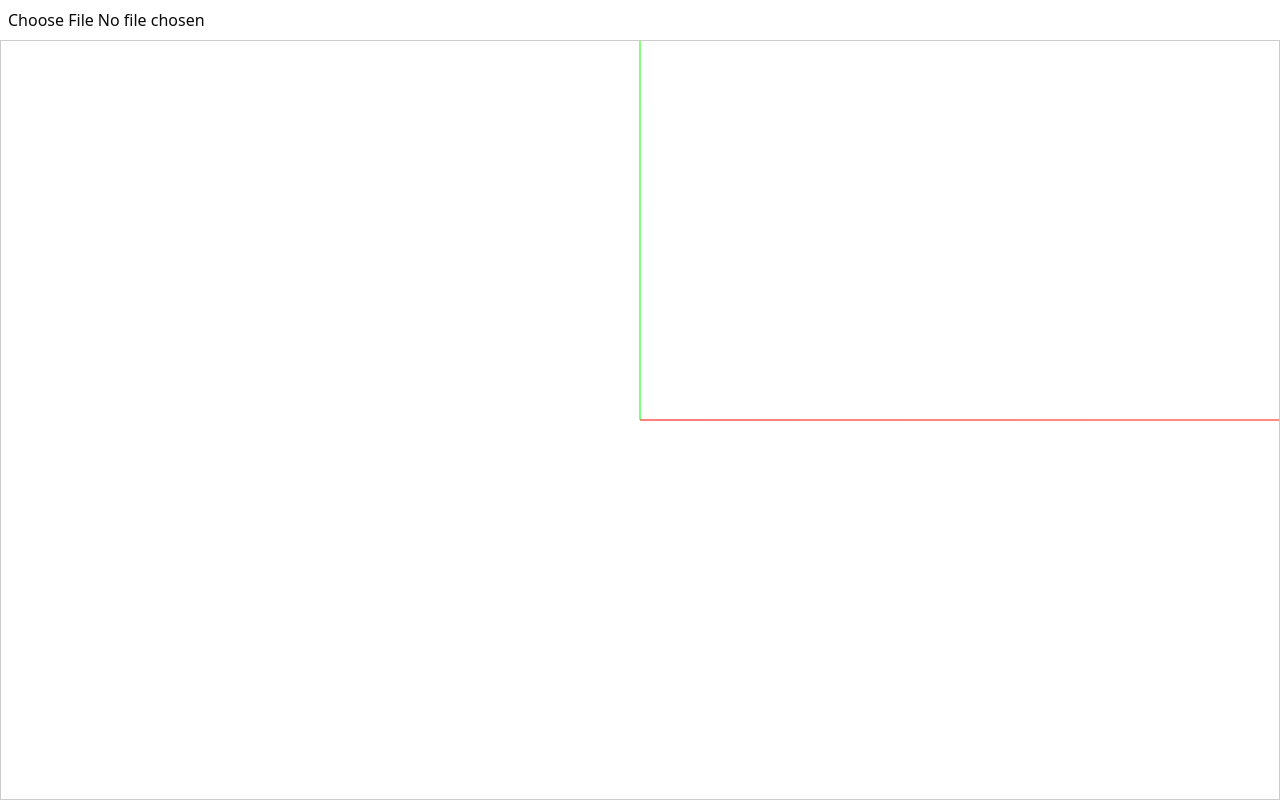
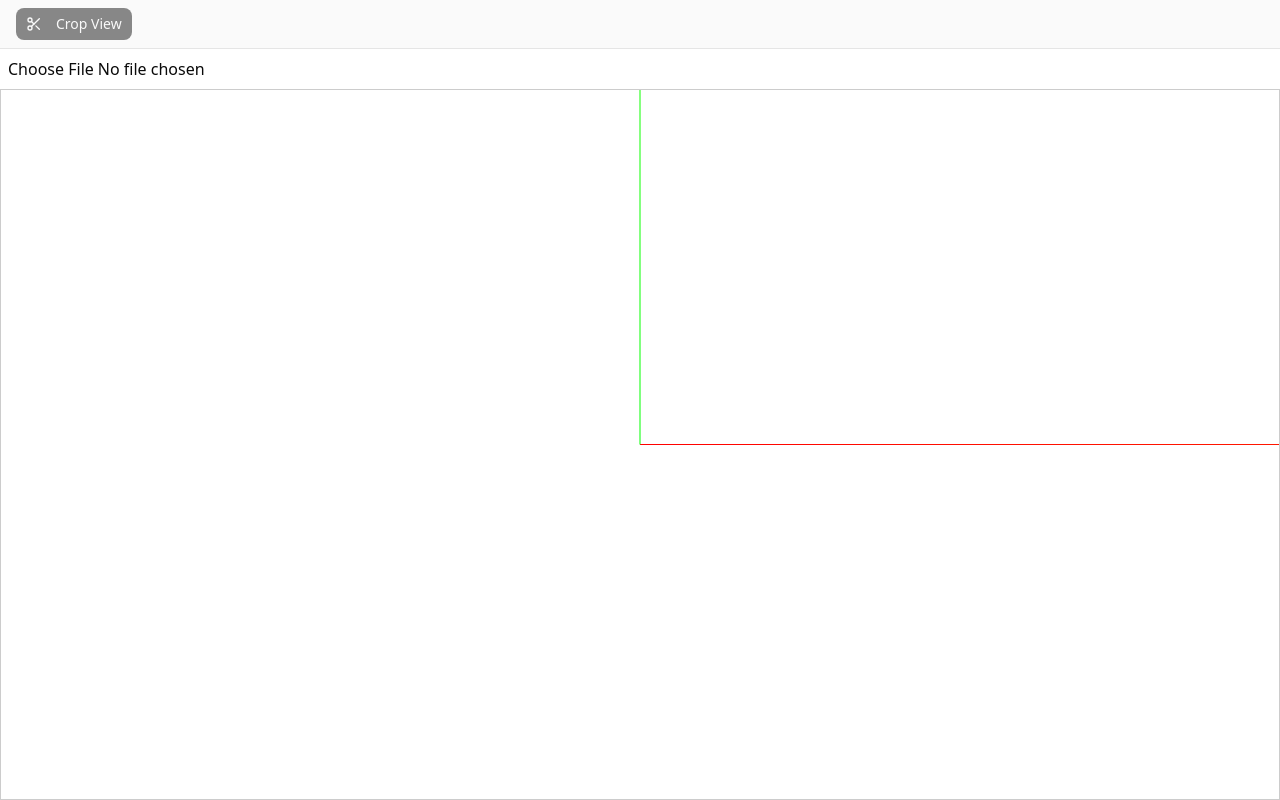
Before and after one commit to wojtekfarmery/Three.js-DXF-Cropping-App, a React (Vite) app: page / in a window 1280 px wide. Built offline with nearby package versions, Linux system fonts and the light colour scheme.

Commit message:
add zustand store and cropping

```diff
--- a/src/pages/home/home.tsx
+++ b/src/pages/home/home.tsx
@@ -1,9 +1,10 @@
-import { useState } from "react";
-import DxfParser, { type IDxf } from "dxf-parser";
+import DxfParser from "dxf-parser";
 import { ThreeCanvas } from "./three-canvas/three-canvas";
+import { Toolbar } from "./toolbar";
+import { useStore } from "@/store/use-store";
 
 export function Home() {
-  const [dxf, setDxf] = useState<IDxf | null>(null);
+  const { setDxf } = useStore();
 
   const handleUpload = async (e: React.ChangeEvent<HTMLInputElement>) => {
     const file = e.target.files?.[0];
@@ -20,6 +21,7 @@ export function Home() {
 
   return (
     <div style={{ height: "100vh", display: "flex", flexDirection: "column" }}>
+      <Toolbar />
       <input
         type="file"
         accept=".dxf"
@@ -27,7 +29,7 @@ export function Home() {
         style={{ margin: "8px" }}
       />
       <div style={{ flex: 1, border: "1px solid #ccc" }}>
-        <ThreeCanvas dxf={dxf} />
+        <ThreeCanvas />
       </div>
     </div>
   );
--- a/src/pages/home/three-canvas/three-canvas.tsx
+++ b/src/pages/home/three-canvas/three-canvas.tsx
@@ -1,23 +1,20 @@
-import { useEffect, type FC } from "react";
+import { useEffect } from "react";
 import * as THREE from "three";
 import { Canvas, useThree } from "@react-three/fiber";
-import { type IDxf } from "dxf-parser";
 import { ThreeSixtyModel } from "./three-sixty-model";
+import { useStore } from "@/store/use-store";
 
-type ThreeCanvasProps = {
-  dxf: IDxf | null;
-};
-
-export const ThreeCanvas: FC<ThreeCanvasProps> = ({ dxf }) => {
+export const ThreeCanvas = () => {
   return (
-    <Canvas>
-      <FitCamera dxf={dxf} />
-      <ThreeSixtyModel dxf={dxf} />
+    <Canvas gl={{ localClippingEnabled: true }}>
+      <FitCamera />
+      <ThreeSixtyModel />
     </Canvas>
   );
 };
 
-const FitCamera = ({ dxf }: { dxf: IDxf | null }) => {
+const FitCamera = () => {
+  const { dxf } = useStore();
   const { camera, scene } = useThree();
 
   useEffect(() => {
--- a/src/pages/home/three-canvas/three-sixty-model.tsx
+++ b/src/pages/home/three-canvas/three-sixty-model.tsx
@@ -1,28 +1,24 @@
-import { useEffect, useRef, useState, type FC } from "react";
+import { useEffect, useRef, useState } from "react";
 import * as THREE from "three";
 import { OrbitControls, TransformControls } from "@react-three/drei";
 import { useThree } from "@react-three/fiber";
-import { type IDxf, type IPolylineEntity } from "dxf-parser";
+import { type IPolylineEntity } from "dxf-parser";
 import { buildMeshFromPolyface } from "./build-mesh-from-polyface";
+import { useStore } from "@/store/use-store";
 
-type ThreeSixtyModelProps = { dxf: IDxf | null };
 type ControlHandle = "roi" | "minXminY" | "maxXminY" | "minXmaxY" | "maxXmaxY";
 
-export const ThreeSixtyModel: FC<ThreeSixtyModelProps> = ({ dxf }) => {
+export const ThreeSixtyModel = () => {
+  const { dxf, isCropped, roi, setRoi } = useStore();
+
   const groupRef = useRef(new THREE.Group());
   const roiMeshRef = useRef<THREE.Mesh>(null);
-  const { camera } = useThree();
-  const scene = useThree((state) => state.scene);
+  const { camera, scene } = useThree();
+  const [activeHandle, setActiveHandle] = useState<ControlHandle>("roi");
+  const [modelSize, setModelSize] = useState<THREE.Vector3 | null>(null);
+  const [modelMeshes, setModelMeshes] = useState<THREE.Mesh[]>([]);
 
-  const [activeHandle, setActiveHandle] = useState<ControlHandle>("roi");
-  const [roi, setRoi] = useState({
-    minX: -50,
-    minY: -50,
-    maxX: 50,
-    maxY: 50,
-  });
   const handleSetHandle = (handle: ControlHandle) => setActiveHandle(handle);
-  const [modelSize, setModelSize] = useState<THREE.Vector3 | null>(null);
 
   const width = roi.maxX - roi.minX;
   const height = roi.maxY - roi.minY;
@@ -44,11 +40,11 @@ export const ThreeSixtyModel: FC<ThreeSixtyModelProps> = ({ dxf }) => {
   };
 
   const handleCornerMove = (corner: string, pos: THREE.Vector3) => {
-    setRoi((prev) => ({
-      ...prev,
+    setRoi({
+      ...roi,
       ...(corner.includes("minX") ? { minX: pos.x } : { maxX: pos.x }),
       ...(corner.includes("minY") ? { minY: pos.y } : { maxY: pos.y }),
-    }));
+    });
   };
 
   useEffect(() => {
@@ -58,13 +54,19 @@ export const ThreeSixtyModel: FC<ThreeSixtyModelProps> = ({ dxf }) => {
     group.clear();
 
     const meshGroup = new THREE.Group();
+    const meshes: THREE.Mesh[] = [];
+
     for (const entity of dxf.entities) {
       if (entity.type === "POLYLINE") {
         const mesh = buildMeshFromPolyface(entity as IPolylineEntity);
-        if (mesh) meshGroup.add(mesh);
+        if (mesh) {
+          meshes.push(mesh);
+          meshGroup.add(mesh);
+        }
       }
     }
 
+    setModelMeshes(meshes);
     group.add(meshGroup);
 
     const box = new THREE.Box3().setFromObject(meshGroup);
@@ -72,10 +74,9 @@ export const ThreeSixtyModel: FC<ThreeSixtyModelProps> = ({ dxf }) => {
     const center = new THREE.Vector3();
     box.getSize(size);
     box.getCenter(center);
+    setModelSize(size);
 
-    setModelSize(size);
     const maxDim = Math.max(size.x, size.y, size.z);
-
     camera.near = maxDim / 1000;
     camera.far = maxDim * 10;
     camera.updateProjectionMatrix();
@@ -84,13 +85,19 @@ export const ThreeSixtyModel: FC<ThreeSixtyModelProps> = ({ dxf }) => {
     camera.position.set(center.x, center.y, distance);
     camera.lookAt(center);
 
-    meshGroup.position.sub(center);
+    const margin = 0.3;
+    setRoi({
+      minX: box.min.x + size.x * margin,
+      minY: box.min.y + size.y * margin,
+      maxX: box.max.x - size.x * margin,
+      maxY: box.max.y - size.y * margin,
+    });
 
     if (roiMeshRef.current) {
-      roiMeshRef.current.position.set(0, 0, 0);
+      roiMeshRef.current.position.set(center.x, center.y, 0);
       roiMeshRef.current.scale.set(size.x * 0.3, size.y * 0.3, 1);
     }
-  }, [dxf, camera]);
+  }, [dxf, camera, setRoi]);
 
   const shouldShowROI =
     dxf &&
@@ -99,6 +106,35 @@ export const ThreeSixtyModel: FC<ThreeSixtyModelProps> = ({ dxf }) => {
     height > modelSize.y * 0.01 &&
     width < modelSize.x * 10 &&
     height < modelSize.y * 10;
+
+  useEffect(() => {
+    if (!modelMeshes.length) return;
+
+    if (!isCropped) {
+      modelMeshes.forEach((material) => {
+        if (!Array.isArray(material.material)) {
+          material.material.clippingPlanes = [];
+          material.material.needsUpdate = true;
+        }
+      });
+      return;
+    }
+
+    const planes = [
+      new THREE.Plane(new THREE.Vector3(1, 0, 0), -roi.minX),
+      new THREE.Plane(new THREE.Vector3(-1, 0, 0), roi.maxX),
+      new THREE.Plane(new THREE.Vector3(0, 1, 0), -roi.minY),
+      new THREE.Plane(new THREE.Vector3(0, -1, 0), roi.maxY),
+    ];
+
+    modelMeshes.forEach((material) => {
+      if (!Array.isArray(material.material)) {
+        material.material.clippingPlanes = planes;
+        material.material.clipShadows = true;
+        material.material.needsUpdate = true;
+      }
+    });
+  }, [roi, isCropped, modelMeshes]);
 
   return (
     <>
@@ -120,9 +156,12 @@ export const ThreeSixtyModel: FC<ThreeSixtyModelProps> = ({ dxf }) => {
             showZ={false}
             onObjectChange={(e) => {
               const obj = e.target.object as THREE.Mesh;
-              if (activeHandle === "roi") handleRoiMove(obj.position);
-              else if (activeHandle)
-                handleCornerMove(activeHandle, obj.position);
+
+              if (activeHandle === "roi") {
+                handleRoiMove(obj.position);
+                return;
+              }
+              handleCornerMove(activeHandle, obj.position);
             }}
           />
 
--- /dev/null
+++ b/src/pages/home/toolbar.tsx
@@ -0,0 +1,21 @@
+import { Button } from "@/components/ui/button";
+import { useStore } from "@/store/use-store";
+import { Scissors } from "lucide-react";
+
+export const Toolbar = () => {
+  const { isCropped, toggleCropped, dxf } = useStore();
+
+  return (
+    <div className="w-full bg-muted/50 border-b border-border px-4 py-2 flex items-center gap-2">
+      <Button
+        variant={isCropped ? "secondary" : "default"}
+        size="sm"
+        disabled={!dxf}
+        onClick={toggleCropped}
+      >
+        <Scissors className="w-4 h-4 mr-2" />
+        {isCropped ? "Show Full" : "Crop View"}
+      </Button>
+    </div>
+  );
+};
--- /dev/null
+++ b/src/store/use-store.ts
@@ -0,0 +1,33 @@
+import { create } from "zustand";
+import { type IDxf } from "dxf-parser";
+
+type Roi = {
+  minX: number;
+  minY: number;
+  maxX: number;
+  maxY: number;
+};
+
+type Store = {
+  dxf: IDxf | null;
+  setDxf: (dxf: IDxf | null) => void;
+
+  roi: Roi;
+  setRoi: (roi: Partial<Roi>) => void;
+
+  isCropped: boolean;
+  toggleCropped: () => void;
+  setCropped: (value: boolean) => void;
+};
+
+export const useStore = create<Store>((set) => ({
+  dxf: null,
+  setDxf: (dxf) => set({ dxf }),
+
+  roi: { minX: -50, minY: -50, maxX: 50, maxY: 50 },
+  setRoi: (roi) => set((state) => ({ roi: { ...state.roi, ...roi } })),
+
+  isCropped: false,
+  toggleCropped: () => set((state) => ({ isCropped: !state.isCropped })),
+  setCropped: (value) => set({ isCropped: value }),
+}));
```
